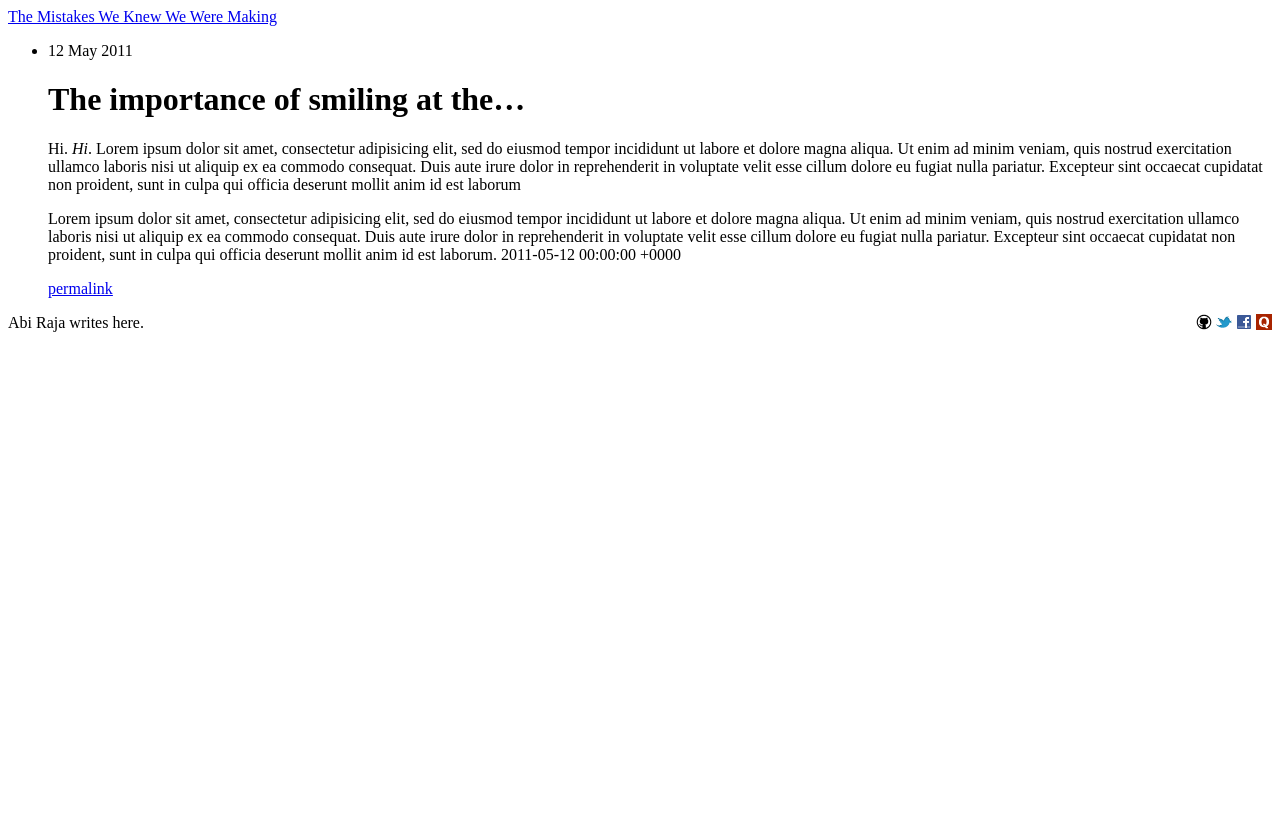
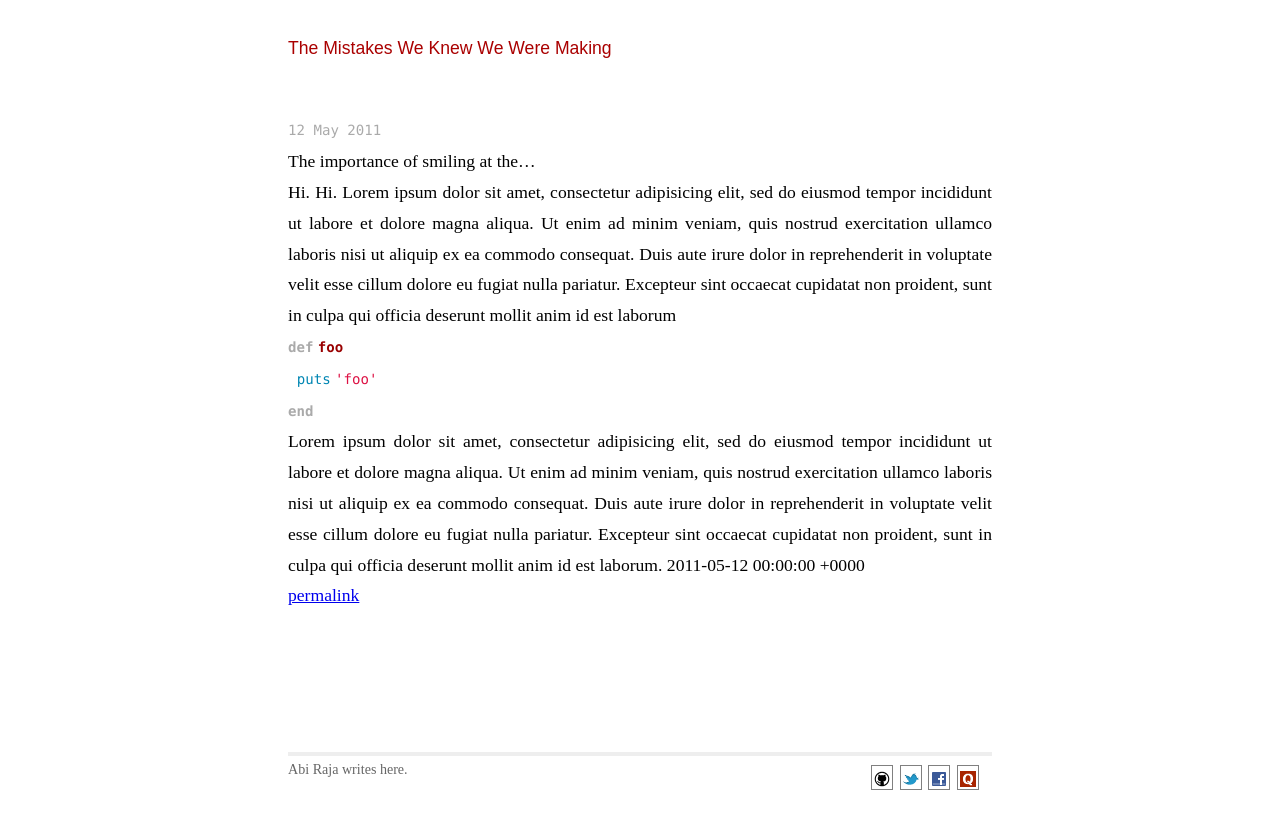
Before and after one commit to abi/abi.github.com, a Jekyll site: the page built from index.html, in a window 1280 px wide. Shown: the top 829 px of the page. Built offline with Jekyll 4.4.1, drawn with Linux system fonts in a browser that asks for light colours; Markdown is read by kramdown in place of the engine named in the settings.

Commit message:
Had to include /css directory because Compass generation won't happen on the server. :(

```diff
--- a/_posts/2011-05-12-the-importance-of-smiling-at-the.markdown
+++ b/_posts/2011-05-12-the-importance-of-smiling-at-the.markdown
@@ -8,4 +8,10 @@ title: The importance of smiling at the...
 
 Hi. *Hi*. Lorem ipsum dolor sit amet, consectetur adipisicing elit, sed do eiusmod tempor incididunt ut labore et dolore magna aliqua. Ut enim ad minim veniam, quis nostrud exercitation ullamco laboris nisi ut aliquip ex ea commodo consequat. Duis aute irure dolor in reprehenderit in voluptate velit esse cillum dolore eu fugiat nulla pariatur. Excepteur sint occaecat cupidatat non proident, sunt in culpa qui officia deserunt mollit anim id est laborum
 
+{% highlight ruby %}
+def foo
+  puts 'foo'
+end
+{% endhighlight %}
+
 Lorem ipsum dolor sit amet, consectetur adipisicing elit, sed do eiusmod tempor incididunt ut labore et dolore magna aliqua. Ut enim ad minim veniam, quis nostrud exercitation ullamco laboris nisi ut aliquip ex ea commodo consequat. Duis aute irure dolor in reprehenderit in voluptate velit esse cillum dolore eu fugiat nulla pariatur. Excepteur sint occaecat cupidatat non proident, sunt in culpa qui officia deserunt mollit anim id est laborum. {{ page.date }}
--- /dev/null
+++ b/css/screen.css
@@ -0,0 +1,222 @@
+/* Welcome to Compass.
+ * In this file you should write your main styles. (or centralize your imports)
+ * Import this file using the following HTML or equivalent:
+ * <link href="/stylesheets/screen.css" media="screen, projection" rel="stylesheet" type="text/css" /> */
+/* line 17, ../../../../../Library/Ruby/Gems/1.8/gems/compass-0.11.1/frameworks/compass/stylesheets/compass/reset/_utilities.scss */
+html, body, div, span, applet, object, iframe,
+h1, h2, h3, h4, h5, h6, p, blockquote, pre,
+a, abbr, acronym, address, big, cite, code,
+del, dfn, em, img, ins, kbd, q, s, samp,
+small, strike, strong, sub, sup, tt, var,
+b, u, i, center,
+dl, dt, dd, ol, ul, li,
+fieldset, form, label, legend,
+table, caption, tbody, tfoot, thead, tr, th, td,
+article, aside, canvas, details, embed,
+figure, figcaption, footer, header, hgroup,
+menu, nav, output, ruby, section, summary,
+time, mark, audio, video {
+  margin: 0;
+  padding: 0;
+  border: 0;
+  font-size: 100%;
+  font: inherit;
+  vertical-align: baseline;
+}
+
+/* line 20, ../../../../../Library/Ruby/Gems/1.8/gems/compass-0.11.1/frameworks/compass/stylesheets/compass/reset/_utilities.scss */
+body {
+  line-height: 1;
+}
+
+/* line 22, ../../../../../Library/Ruby/Gems/1.8/gems/compass-0.11.1/frameworks/compass/stylesheets/compass/reset/_utilities.scss */
+ol, ul {
+  list-style: none;
+}
+
+/* line 24, ../../../../../Library/Ruby/Gems/1.8/gems/compass-0.11.1/frameworks/compass/stylesheets/compass/reset/_utilities.scss */
+table {
+  border-collapse: collapse;
+  border-spacing: 0;
+}
+
+/* line 26, ../../../../../Library/Ruby/Gems/1.8/gems/compass-0.11.1/frameworks/compass/stylesheets/compass/reset/_utilities.scss */
+caption, th, td {
+  text-align: left;
+  font-weight: normal;
+  vertical-align: middle;
+}
+
+/* line 28, ../../../../../Library/Ruby/Gems/1.8/gems/compass-0.11.1/frameworks/compass/stylesheets/compass/reset/_utilities.scss */
+q, blockquote {
+  quotes: none;
+}
+/* line 101, ../../../../../Library/Ruby/Gems/1.8/gems/compass-0.11.1/frameworks/compass/stylesheets/compass/reset/_utilities.scss */
+q:before, q:after, blockquote:before, blockquote:after {
+  content: "";
+  content: none;
+}
+
+/* line 30, ../../../../../Library/Ruby/Gems/1.8/gems/compass-0.11.1/frameworks/compass/stylesheets/compass/reset/_utilities.scss */
+a img {
+  border: none;
+}
+
+/* line 115, ../../../../../Library/Ruby/Gems/1.8/gems/compass-0.11.1/frameworks/compass/stylesheets/compass/reset/_utilities.scss */
+article, aside, details, figcaption, figure,
+footer, header, hgroup, menu, nav, section {
+  display: block;
+}
+
+/*************************************************************************** */
+/*/* Home
+ */*
+ */**************************************************************************** */
+/* line 15, ../sass/screen.sass */
+ul.posts {
+  list-style-type: none;
+  margin-bottom: 2em;
+}
+/* line 18, ../sass/screen.sass */
+ul.posts li {
+  line-height: 1.75em;
+}
+/* line 20, ../sass/screen.sass */
+ul.posts span {
+  color: #aaaaaa;
+  font-family: Monaco, "Courier New", monospace;
+  font-size: 80%;
+}
+
+/*************************************************************************** */
+/*/* Site
+ */*
+ */**************************************************************************** */
+/* line 31, ../sass/screen.sass */
+.site {
+  font-size: 110%;
+  text-align: justify;
+  width: 40em;
+  margin: 2em auto 2em auto;
+  line-height: 1.5em;
+}
+
+/* line 38, ../sass/screen.sass */
+.title {
+  color: #aa0000;
+  margin-bottom: 3em;
+  font-family: Arial, "MS Trebuchet", sans-serif;
+}
+
+/* line 44, ../sass/screen.sass */
+.site .title a {
+  color: #aa0000;
+  text-decoration: none;
+  transition: all 1s ease-in-out;
+  -webkit-transition: all 0.5s ease-in;
+  -moz-transition: all 1s ease-in;
+  -o-transition: all 0.5s ease-in;
+  transition: all 1s ease-in;
+}
+/* line 53, ../sass/screen.sass */
+.site .title a:hover {
+  color: black;
+  text-shadow: 0.2px 0.2px 2em red;
+}
+/* line 56, ../sass/screen.sass */
+.site .footer {
+  font-size: 80%;
+  color: #666666;
+  border-top: 4px solid #eeeeee;
+  margin-top: 10em;
+  overflow: hidden;
+}
+/* line 62, ../sass/screen.sass */
+.site .footer .contact {
+  float: left;
+  margin-right: 3em;
+}
+/* line 65, ../sass/screen.sass */
+.site .footer .contact a {
+  color: #8085c1;
+}
+/* line 67, ../sass/screen.sass */
+.site .footer .rss {
+  margin-top: 1.1em;
+  margin-right: -0.2em;
+  float: right;
+}
+/* line 71, ../sass/screen.sass */
+.site .footer .rss img {
+  border: 0;
+}
+
+/*************************************************************************** */
+/*/* Posts
+ */*
+ */**************************************************************************** */
+/* line 82, ../sass/screen.sass */
+h1 {
+  color: black;
+}
+
+/* line 85, ../sass/screen.sass */
+.sm {
+  margin-top: 10px;
+  margin-right: 10px;
+}
+/* line 88, ../sass/screen.sass */
+.sm a {
+  margin-right: 3px;
+  border: 1px solid grey;
+  padding: 2px;
+  padding-top: 5px;
+}
+/* line 93, ../sass/screen.sass */
+.sm a img {
+  padding-top: 5px;
+  vertical-align: text-bottom;
+}
+
+/* standard */
+/* line 100, ../sass/screen.sass */
+#post pre {
+  border: 1px solid #dddddd;
+  background-color: #eeeeff;
+  padding: 0 0.4em;
+}
+/* line 104, ../sass/screen.sass */
+#post ul, #post ol {
+  margin-left: 1.35em;
+}
+/* line 106, ../sass/screen.sass */
+#post code {
+  border: 1px solid #dddddd;
+  background-color: #eeeeff;
+  font-size: 85%;
+  padding: 0 0.2em;
+}
+/* line 112, ../sass/screen.sass */
+#post pre code {
+  border: none;
+}
+/* line 114, ../sass/screen.sass */
+#post pre.terminal {
+  border: 1px solid black;
+  background-color: #333333;
+  color: white;
+}
+/* line 118, ../sass/screen.sass */
+#post pre.terminal code {
+  background-color: #333333;
+}
+
+/* terminal */
+/* line 123, ../sass/screen.sass */
+#related {
+  margin-top: 2em;
+}
+/* line 125, ../sass/screen.sass */
+#related h2 {
+  margin-bottom: 1em;
+}
--- /dev/null
+++ b/css/syntax.css
@@ -0,0 +1,186 @@
+/* line 1, ../sass/syntax.sass */
+.highlight {
+  background: white;
+}
+/* line 3, ../sass/syntax.sass */
+.highlight .c {
+  color: #999988;
+  font-style: italic;
+}
+/* line 6, ../sass/syntax.sass */
+.highlight .err {
+  color: #a61717;
+  background-color: #e3d2d2;
+}
+/* line 9, ../sass/syntax.sass */
+.highlight .k, .highlight .o {
+  font-weight: bold;
+}
+/* line 11, ../sass/syntax.sass */
+.highlight .cm {
+  color: #999988;
+  font-style: italic;
+}
+/* line 14, ../sass/syntax.sass */
+.highlight .cp {
+  color: #999999;
+  font-weight: bold;
+}
+/* line 17, ../sass/syntax.sass */
+.highlight .c1 {
+  color: #999988;
+  font-style: italic;
+}
+/* line 20, ../sass/syntax.sass */
+.highlight .cs {
+  color: #999999;
+  font-weight: bold;
+  font-style: italic;
+}
+/* line 24, ../sass/syntax.sass */
+.highlight .gd {
+  color: black;
+  background-color: #ffdddd;
+}
+/* line 27, ../sass/syntax.sass */
+.highlight .gd .x {
+  color: black;
+  background-color: #ffaaaa;
+}
+/* line 30, ../sass/syntax.sass */
+.highlight .ge {
+  font-style: italic;
+}
+/* line 32, ../sass/syntax.sass */
+.highlight .gr {
+  color: #aa0000;
+}
+/* line 34, ../sass/syntax.sass */
+.highlight .gh {
+  color: #999999;
+}
+/* line 36, ../sass/syntax.sass */
+.highlight .gi {
+  color: black;
+  background-color: #ddffdd;
+}
+/* line 39, ../sass/syntax.sass */
+.highlight .gi .x {
+  color: black;
+  background-color: #aaffaa;
+}
+/* line 42, ../sass/syntax.sass */
+.highlight .go {
+  color: #888888;
+}
+/* line 44, ../sass/syntax.sass */
+.highlight .gp {
+  color: #555555;
+}
+/* line 46, ../sass/syntax.sass */
+.highlight .gs {
+  font-weight: bold;
+}
+/* line 48, ../sass/syntax.sass */
+.highlight .gu {
+  color: #aaaaaa;
+}
+/* line 50, ../sass/syntax.sass */
+.highlight .gt {
+  color: #aa0000;
+}
+/* line 52, ../sass/syntax.sass */
+.highlight .kc, .highlight .kd, .highlight .kp, .highlight .kr {
+  font-weight: bold;
+}
+/* line 54, ../sass/syntax.sass */
+.highlight .kt {
+  color: #445588;
+  font-weight: bold;
+}
+/* line 57, ../sass/syntax.sass */
+.highlight .m {
+  color: #009999;
+}
+/* line 59, ../sass/syntax.sass */
+.highlight .s {
+  color: #dd1144;
+}
+/* line 61, ../sass/syntax.sass */
+.highlight .na {
+  color: teal;
+}
+/* line 63, ../sass/syntax.sass */
+.highlight .nb {
+  color: #0086b3;
+}
+/* line 65, ../sass/syntax.sass */
+.highlight .nc {
+  color: #445588;
+  font-weight: bold;
+}
+/* line 68, ../sass/syntax.sass */
+.highlight .no {
+  color: teal;
+}
+/* line 70, ../sass/syntax.sass */
+.highlight .ni {
+  color: purple;
+}
+/* line 72, ../sass/syntax.sass */
+.highlight .ne, .highlight .nf {
+  color: #990000;
+  font-weight: bold;
+}
+/* line 75, ../sass/syntax.sass */
+.highlight .nn {
+  color: #555555;
+}
+/* line 77, ../sass/syntax.sass */
+.highlight .nt {
+  color: navy;
+}
+/* line 79, ../sass/syntax.sass */
+.highlight .nv {
+  color: teal;
+}
+/* line 81, ../sass/syntax.sass */
+.highlight .ow {
+  font-weight: bold;
+}
+/* line 83, ../sass/syntax.sass */
+.highlight .w {
+  color: #bbbbbb;
+}
+/* line 85, ../sass/syntax.sass */
+.highlight .mf, .highlight .mh, .highlight .mi, .highlight .mo {
+  color: #009999;
+}
+/* line 87, ../sass/syntax.sass */
+.highlight .sb, .highlight .sc, .highlight .sd, .highlight .s2, .highlight .se, .highlight .sh, .highlight .si, .highlight .sx {
+  color: #dd1144;
+}
+/* line 89, ../sass/syntax.sass */
+.highlight .sr {
+  color: #009926;
+}
+/* line 91, ../sass/syntax.sass */
+.highlight .s1 {
+  color: #dd1144;
+}
+/* line 93, ../sass/syntax.sass */
+.highlight .ss {
+  color: #990073;
+}
+/* line 95, ../sass/syntax.sass */
+.highlight .bp {
+  color: #999999;
+}
+/* line 97, ../sass/syntax.sass */
+.highlight .vc, .highlight .vg, .highlight .vi {
+  color: teal;
+}
+/* line 99, ../sass/syntax.sass */
+.highlight .il {
+  color: #009999;
+}
--- a/sass/screen.sass
+++ b/sass/screen.sass
@@ -44,7 +44,7 @@ ul.posts
   .title a
     color: #a00
     text-decoration: none
-    text-shadow: 0.2px 0.2px 2em yellow
+    // text-shadow: 0.2px 0.2px 2em yellow
     transition: all 1s ease-in-out
     -webkit-transition: all 0.5s ease-in
     -moz-transition: all 1s ease-in
```
Also changed, not shown: 1 other file.
